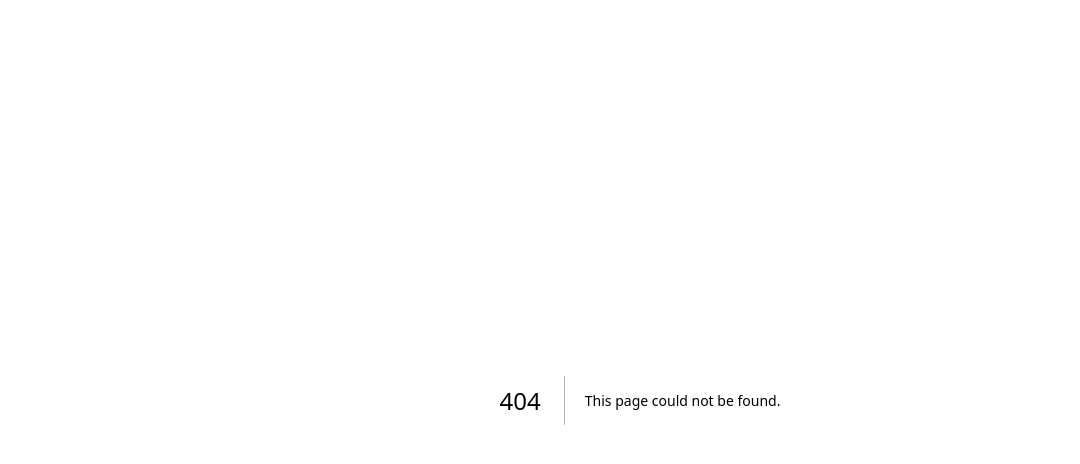
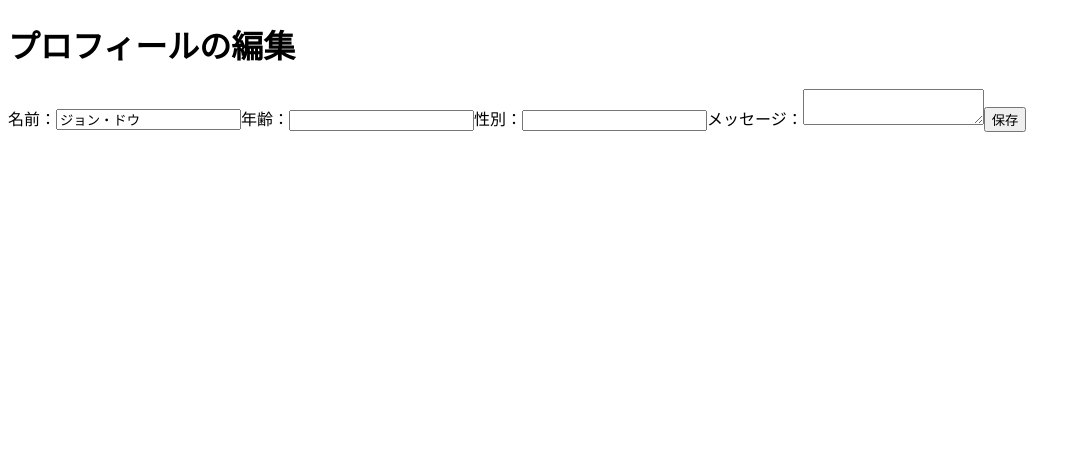
Before and after one commit to itc-s22020/QAapp-PBL, a Next.js app: page /ProfilePage in a window 1280 px wide. Before the commit this address had no page. Shown: the top 464 px of the page, without its empty margins (0-1080 px from the left). Built offline with nearby package versions, Linux system fonts and the light colour scheme.

Commit message:
プロフィールページ作成中

```diff
--- /dev/null
+++ b/src/pages/ProfilePage.js
@@ -0,0 +1,83 @@
+import React, { useState } from 'react';
+
+const ProfileEditPage = () => {
+  const 初期プロフィール = {
+    名前: 'ジョン・ドウ',
+    年齢: '',
+    性別: '',
+    メッセージ: '',
+  };
+  const [プロフィール, プロフィールを設定] = useState(初期プロフィール);
+  const [編集完了, 編集完了を設定] = useState(false);
+
+  const 入力変更の処理 = (e) => {
+    const { name, value } = e.target;
+    プロフィールを設定((前のプロフィール) => ({
+      ...前のプロフィール,
+      [name]: value,
+    }));
+  };
+
+  const 送信の処理 = (e) => {
+    e.preventDefault();
+    // プロフィール情報を保存する処理を実装
+    console.log('プロフィールが保存されました:', プロフィール);
+    編集完了を設定(true);
+  };
+
+  return (
+    <div>
+      <h1>プロフィールの編集</h1>
+      <form onSubmit={送信の処理}>
+        <label>
+          名前：
+          <input
+            type="text"
+            name="名前"
+            value={プロフィール.名前}
+            onChange={入力変更の処理}
+          />
+        </label>
+        <label>
+          年齢：
+          <input
+            type="number"
+            name="年齢"
+            value={プロフィール.年齢}
+            onChange={入力変更の処理}
+          />
+        </label>
+        <label>
+          性別：
+          <input
+            type="text"
+            name="性別"
+            value={プロフィール.性別}
+            onChange={入力変更の処理}
+          />
+        </label>
+        <label>
+          メッセージ：
+          <textarea
+            name="メッセージ"
+            value={プロフィール.メッセージ}
+            onChange={入力変更の処理}
+          />
+        </label>
+        <button type="submit">保存</button>
+      </form>
+
+      {編集完了 && (
+        <div>
+          <h2>編集完了</h2>
+          <p>名前: {プロフィール.名前}</p>
+          <p>年齢: {プロフィール.年齢}</p>
+          <p>性別: {プロフィール.性別}</p>
+          <p>メッセージ: {プロフィール.メッセージ}</p>
+        </div>
+      )}
+    </div>
+  );
+};
+
+export default ProfileEditPage;
```
